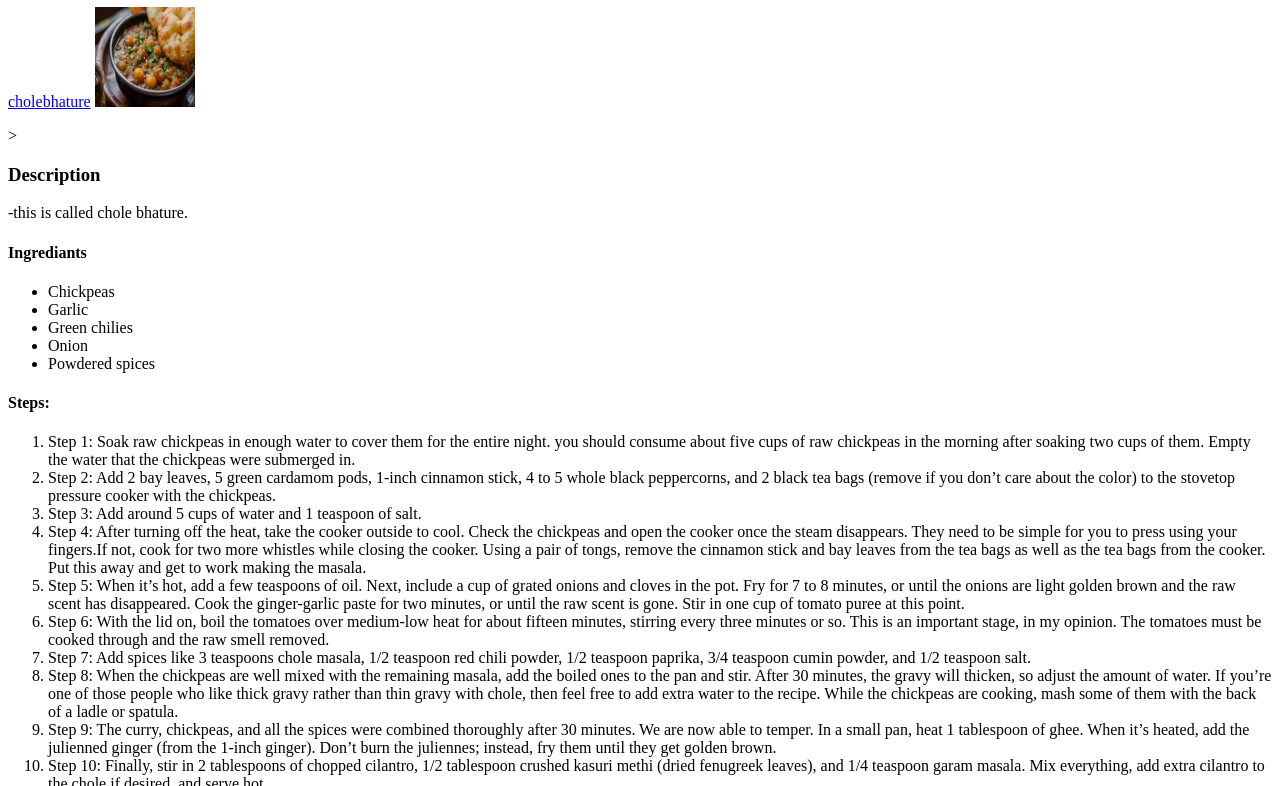
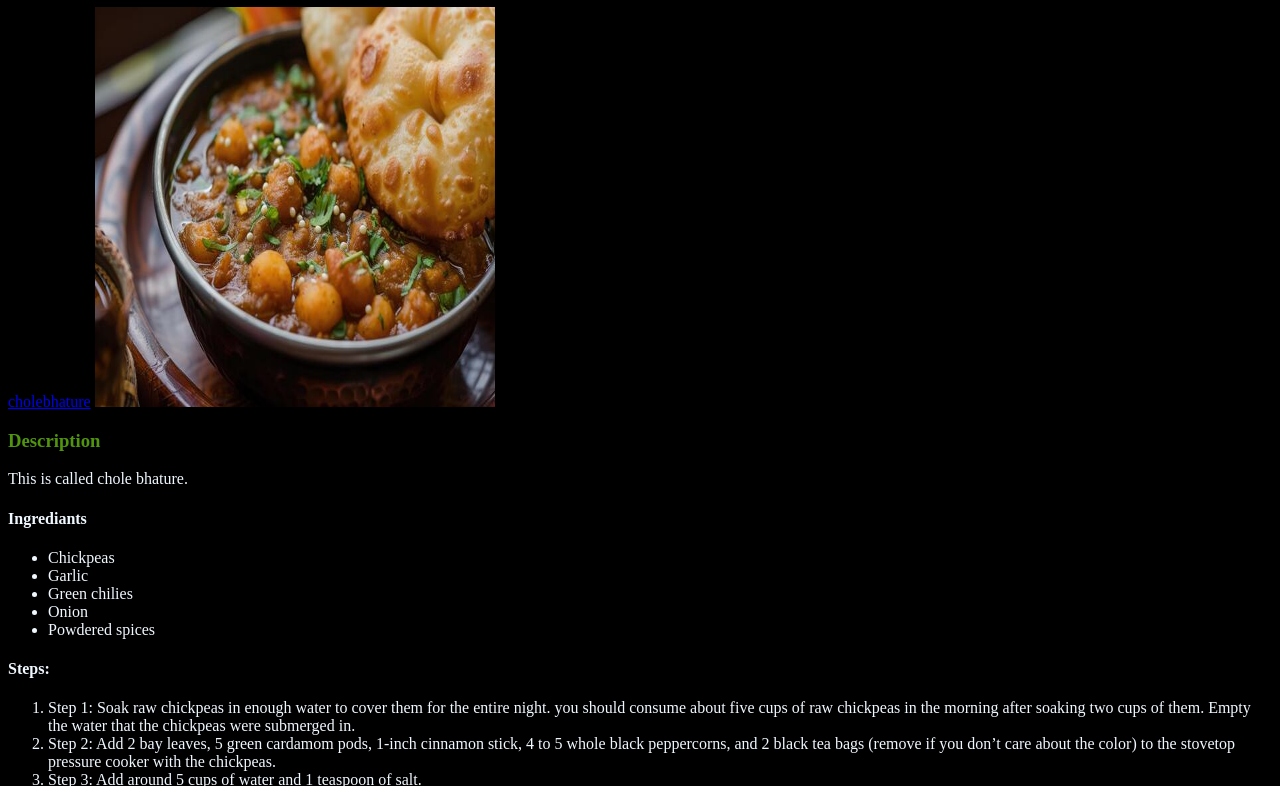
Before and after one commit to dhruvguptafc/odin-recipes, a plain HTML site: page index.html in a window 1280 px wide. Shown: the part 73-859 px from the top of the page. Drawn offline with Linux system fonts and the light colour scheme.

Commit message:
some editing and used css

```diff
--- a/index.html
+++ b/index.html
@@ -4,12 +4,15 @@
     <meta charset="UTF-8">
     <meta name="viewport" content="width=device-width, initial-scale=1.0">
     <title>Document</title>
+    <link rel="stylesheet" href="styles.css">
 </head>
 <body>
-    <h1>Odin Recipes</h1>
+    <h1 class="heading">Odin Recipes</h1>
     <a href="./recipes/cholebhature.html">cholebhature</a>
     <img src="./images/cholebhature.jpg" alt="cholebhature"height=100 width="100">
-    <p>><h3>Description</h3>-this is called chole bhature.<p>
+   <h3 class="recipe-title">Description</h3>
+<p class="recipe-description">This is called chole bhature.</p>
+
         <h4>Ingrediants</h4>
         <ul>
             <li>Chickpeas</li>
--- /dev/null
+++ b/styles.css
@@ -0,0 +1,16 @@
+body{
+    background-color: black;
+    color: aliceblue;
+    margin:10px:
+}
+.heading{
+    color: brown;
+}
+img {
+    height: 400px;
+    width: 400px;
+}
+
+.recipe-title {
+    color: rgb(81, 148, 14);
+}
```
